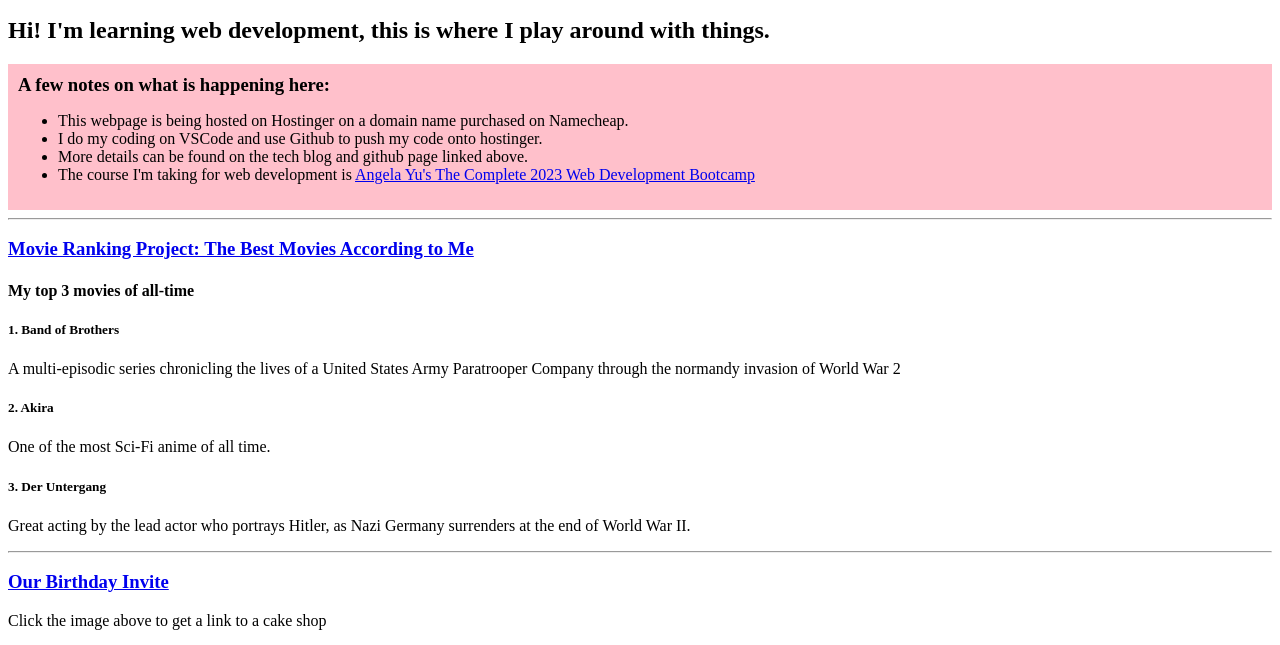
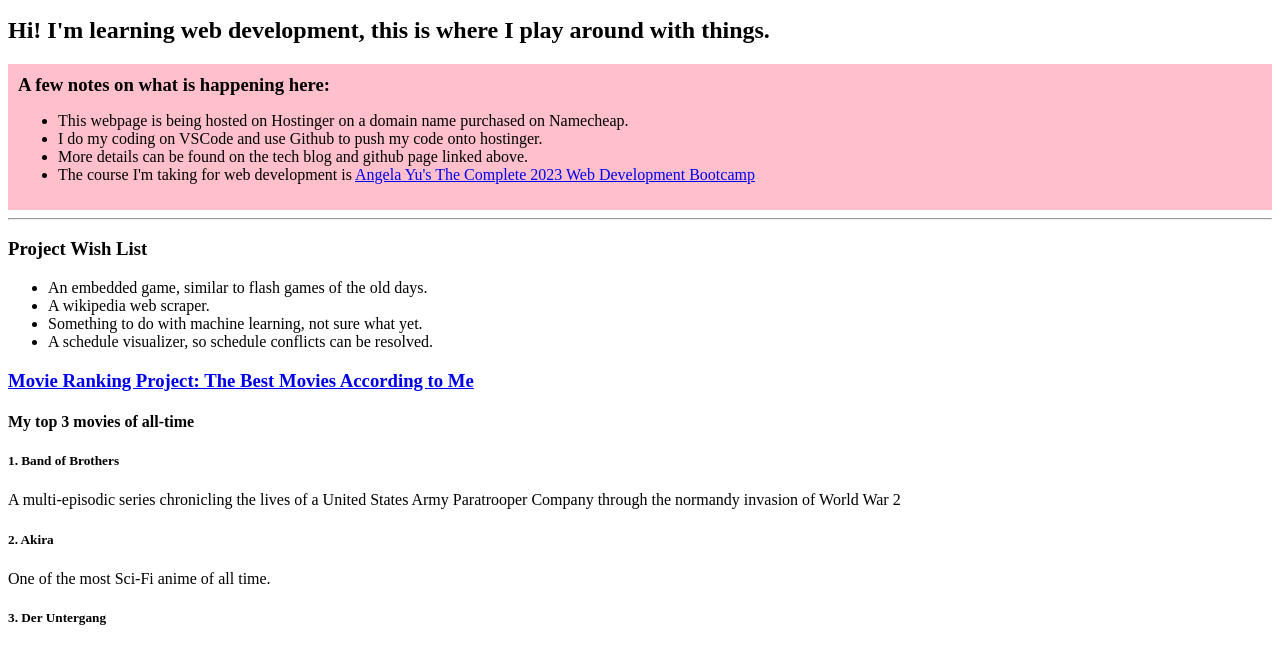
Before and after one commit to jbgithub22/jbrienweb.dev, a plain HTML site: page index.html in a window 1280 px wide. Shown: the part 131-776 px from the top of the page. Drawn offline with Linux system fonts and the light colour scheme.

Commit message:
Added project wish list.

```diff
--- a/index.html
+++ b/index.html
@@ -45,6 +45,15 @@ https://developer.mozilla.org/en-US/docs/Web/HTML/Element/img#attr-height -->
             </ul>
         </div>
     <hr />
+    <div>
+        <h3>Project Wish List</h3>
+        <ul>
+            <li>An embedded game, similar to flash games of the old days.</li>
+            <li>A wikipedia web scraper.</li>
+            <li>Something to do with machine learning, not sure what yet.</li>
+            <li>A schedule visualizer, so schedule conflicts can be resolved.</li>
+        </ul>
+    </div>
     <a href="./public/movie-ranking.html"><h3>Movie Ranking Project: The Best Movies According to Me</h3></a>
         <h4>My top 3 movies of all-time</h4>
 
```
